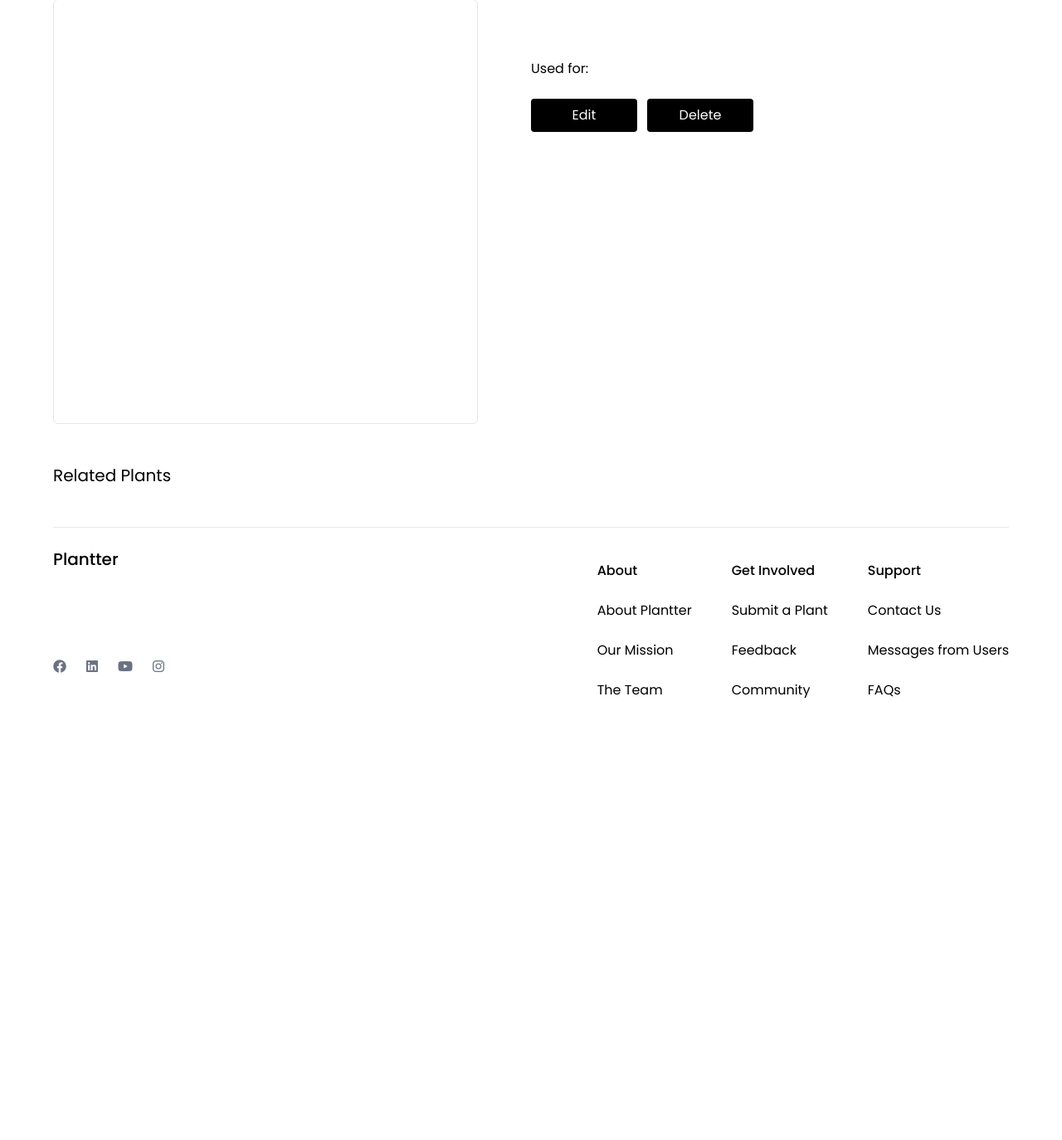
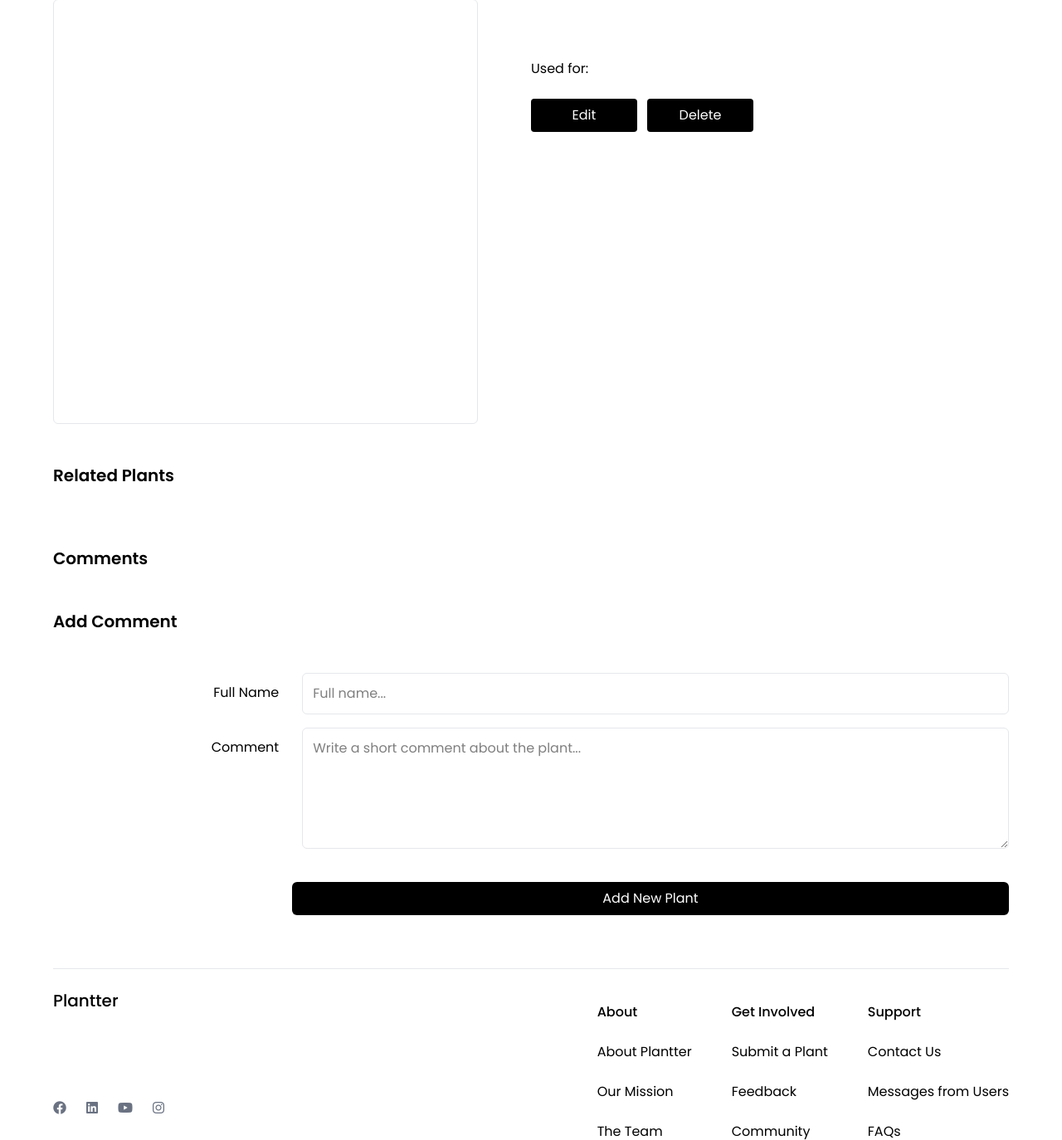
Before and after one commit to T-Python-25-June-15/LAB-ORM-PLANTEER, a Django app: template Planteer/plants/templates/plants/plant_detail.html in a window 1280 px wide. Shown: the part 241-1615 px from the top of the page at 83% size. Before the commit the page ends 1083 px from the top, so only its background shows below. Run offline with Django 5.2, Linux system fonts and the light colour scheme; the template is opened without the code that fills it, so the values that code supplies are empty.

Commit message:
add comments

```diff
--- a/Planteer/plants/templates/plants/plant_detail.html
+++ b/Planteer/plants/templates/plants/plant_detail.html
@@ -30,7 +30,7 @@ All Plants
 </div>
 
 <div class="my-6">
-    <h2 class="text-xl">Related Plants</h2>
+    <h2 class="text-xl font-semibold">Related Plants</h2>
 </div>
 
 <div class="grid grid-cols-2 sm:grid-cols-3  gap-4">
@@ -44,4 +44,36 @@ All Plants
     {% endfor %}
 </div>
 
+<div class="mb-6 mt-12">
+    <h2 class="text-xl font-semibold">Comments</h2>
+</div>
+
+{% for comment in comments %}
+    <div class="border border-gray-200 p-4 my-2 rounded-md">
+        <p class="font-semibold">{{ comment.full_name }}</p>
+        <p class="text-gray-600 text-sm">{{ comment.created_at }}</p>
+        <p class="mt-2">{{ comment.content }}</p>
+    </div>
+{% endfor %}
+
+
+<div class="my-12">
+    <h2 class="text-xl font-semibold">Add Comment</h2>
+</div>
+
+<form method="post" enctype="multipart/form-data" action="{% url 'plants:add_comment_view' plant.id%}">
+    {% csrf_token %}
+    <div class="flex md:flex-row flex-col w-full gap-4 my-4">
+        <label class="md:w-[25%] md:text-end text-center md:p-3" for="full_name">Full Name</label>
+        <input class="md:w-[75%] md:text-start text-center rounded-md border-1 border-gray-200 p-3" type="text" name="full_name" id="full_name" placeholder="Full name..." minlength="2" maxlength="64" required>
+    </div>
+    <div class="flex md:flex-row flex-col w-full gap-4 my-4">
+        <label class="md:w-[25%] md:text-end text-center md:p-3" for="content">Comment</label>
+        <textarea class="md:w-[75%] md:text-start text-center rounded-md border-1 border-gray-200 p-3" name="content" id="content" placeholder="Write a short comment about the plant..." rows="5" cols="33" required></textarea>
+    </div>
+    <div class="flex md:flex-row flex-col w-full gap-4 my-4 md:justify-end ">
+        <input class="bg-black text-white w-[75%] text-center p-2 rounded-md my-6 self-center" type="submit" value="Add New Plant">
+    </div>
+</form>
+
 {% endblock %}
--- a/Planteer/plants/urls.py
+++ b/Planteer/plants/urls.py
@@ -10,4 +10,5 @@ urlpatterns = [
     path("<plant_id>/update/", views.update_plant_view, name="update_plant_view"),
     path("<plant_id>/delete/", views.delete_plant_view, name="delete_plant_view"),
     path("search/", views.search_plant_view, name="search_plant_view"),
+    path("comment/add/<plant_id>/", views.add_comment_view, name="add_comment_view"),
 ]
```
Also changed, not shown: Planteer/plants/models.py (+7 -0 lines), Planteer/plants/views.py (+11 -3 lines), Planteer/plants/migrations/0002_comment.py (added).
